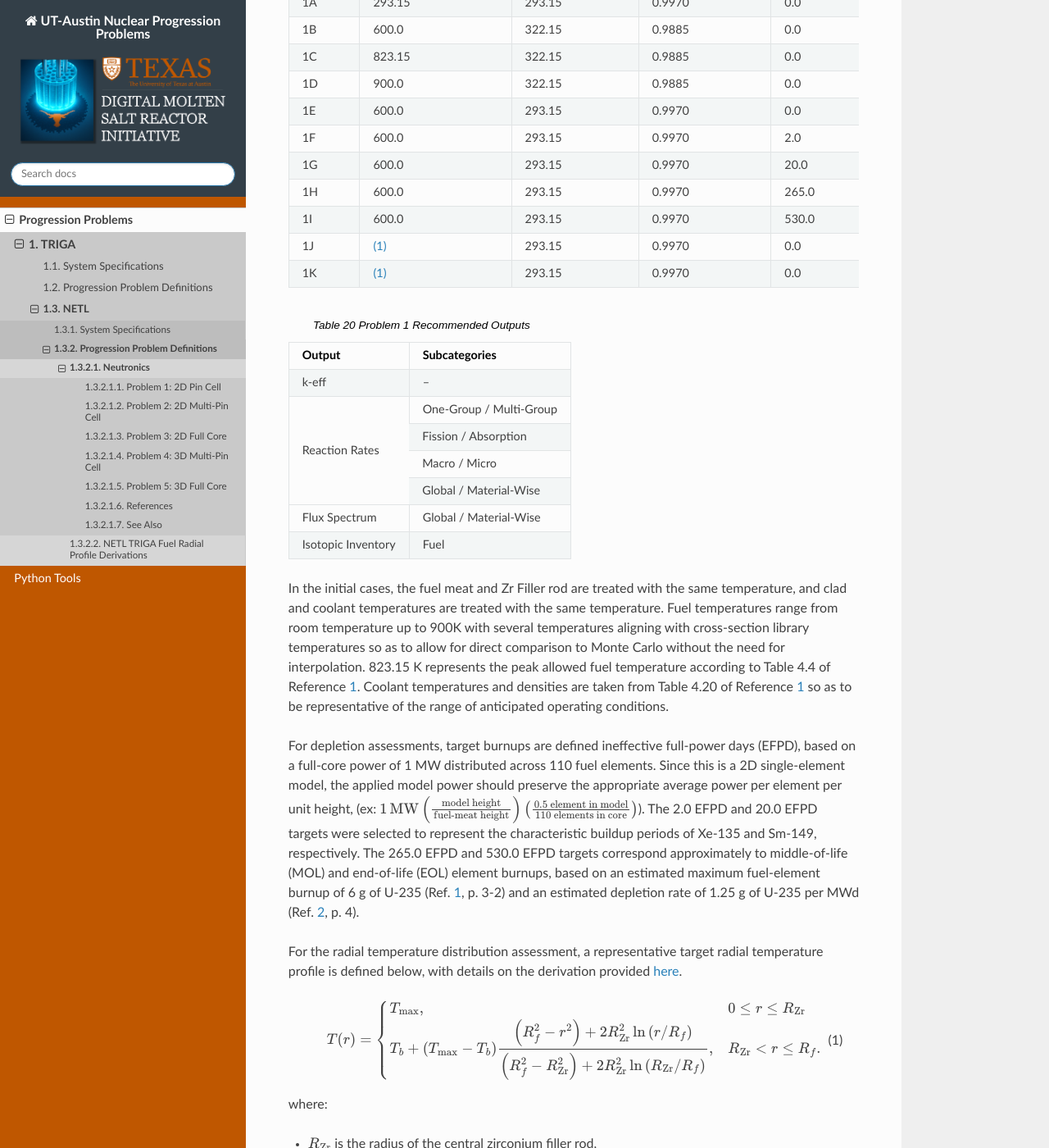
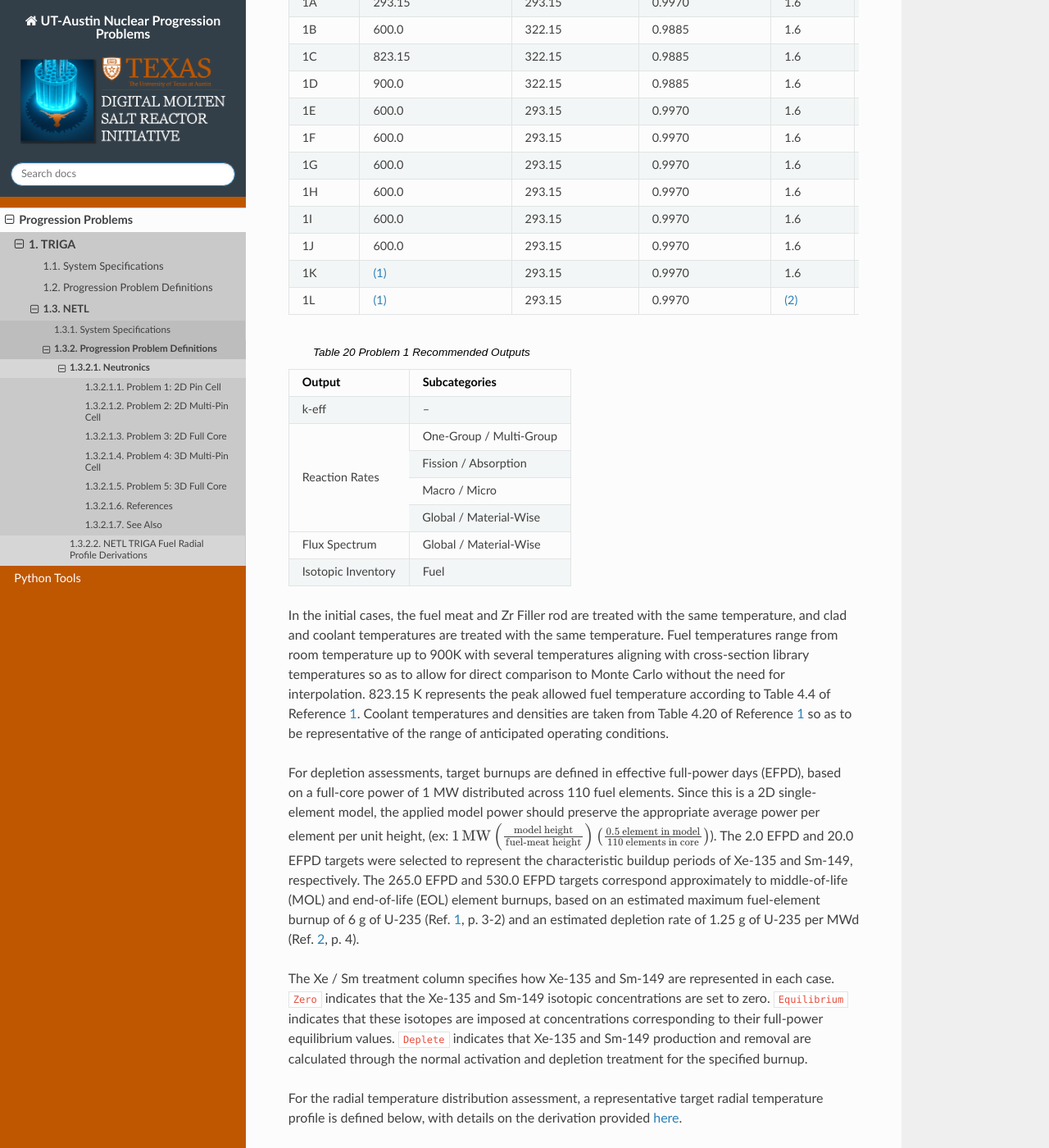
Before and after one commit to UT-Computational-NE/progression_problems, a Sphinx documentation site: the page built from docs/source/progression_problems/TRIGA/NETL/problem_definitions/neutronics.rst, in a window 1280 px wide and 1400 px high, scrolled down 1057 px. Shown: the whole window at 82% size. Built offline with Sphinx 7.4.7 and the Read the Docs theme 3.1.0, drawn with Linux system fonts in a browser that asks for light colours; some of the changed text lies outside the part shown.

Commit message:
Added Xe / Sm treatment to the Problem 1 progression problem specifications

```diff
--- a/docs/source/progression_problems/TRIGA/NETL/problem_definitions/neutronics.rst
+++ b/docs/source/progression_problems/TRIGA/NETL/problem_definitions/neutronics.rst
@@ -46,31 +46,33 @@
 .. table:: Problem 1 Definitions
    :name: table-problem-1-definitions
 
-   +---------+--------------------------------------------+--------------------+----------------------+---------------+----------------------------------------+
-   | Problem | Fuel / Zr Filler Temp. (K)                 | Non-Fuel Temp. (K) | Coolant Dens. (g/cc) | Burnup (EFPD) | H/Zr Ratio                             |
-   +=========+============================================+====================+======================+===============+========================================+
-   | 1A      |   293.15                                   | 293.15             |  0.9970              | 0.0           | 1.6                                    |
-   +---------+--------------------------------------------+--------------------+----------------------+---------------+----------------------------------------+
-   | 1B      |   600.0                                    | 322.15             |  0.9885              | 0.0           | 1.6                                    |
-   +---------+--------------------------------------------+--------------------+----------------------+---------------+----------------------------------------+
-   | 1C      |   823.15                                   | 322.15             |  0.9885              | 0.0           | 1.6                                    |
-   +---------+--------------------------------------------+--------------------+----------------------+---------------+----------------------------------------+
-   | 1D      |   900.0                                    | 322.15             |  0.9885              | 0.0           | 1.6                                    |
-   +---------+--------------------------------------------+--------------------+----------------------+---------------+----------------------------------------+
-   | 1E      |   600.0                                    | 293.15             |  0.9970              | 0.0           | 1.6                                    |
-   +---------+--------------------------------------------+--------------------+----------------------+---------------+----------------------------------------+
-   | 1F      |   600.0                                    | 293.15             |  0.9970              | 2.0           | 1.6                                    |
-   +---------+--------------------------------------------+--------------------+----------------------+---------------+----------------------------------------+
-   | 1G      |   600.0                                    | 293.15             |  0.9970              | 20.0          | 1.6                                    |
-   +---------+--------------------------------------------+--------------------+----------------------+---------------+----------------------------------------+
-   | 1H      |   600.0                                    | 293.15             |  0.9970              | 265.0         | 1.6                                    |
-   +---------+--------------------------------------------+--------------------+----------------------+---------------+----------------------------------------+
-   | 1I      |   600.0                                    | 293.15             |  0.9970              | 530.0         | 1.6                                    |
-   +---------+--------------------------------------------+--------------------+----------------------+---------------+----------------------------------------+
-   | 1J      |  :eq:`eq-triga-radial-temperature-profile` | 293.15             |  0.9970              | 0.0           | 1.6                                    |
-   +---------+--------------------------------------------+--------------------+----------------------+---------------+----------------------------------------+
-   | 1K      |  :eq:`eq-triga-radial-temperature-profile` | 293.15             |  0.9970              | 0.0           | :eq:`eq-triga-radial-hydrogen-profile` |
-   +---------+--------------------------------------------+--------------------+----------------------+---------------+----------------------------------------+
+   +---------+--------------------------------------------+--------------------+----------------------+----------------------------------------+---------------+--------------------------+
+   | Problem | Fuel / Zr Filler Temp. (K)                 | Non-Fuel Temp. (K) | Coolant Dens. (g/cc) | H/Zr Ratio                             | Burnup (EFPD) |  Xe / Sm Treatment       |
+   +=========+============================================+====================+======================+========================================+===============+==========================+
+   | 1A      |   293.15                                   | 293.15             |  0.9970              | 1.6                                    | 0.0           |  Zero                    |
+   +---------+--------------------------------------------+--------------------+----------------------+----------------------------------------+---------------+--------------------------+
+   | 1B      |   600.0                                    | 322.15             |  0.9885              | 1.6                                    | 0.0           |  Zero                    |
+   +---------+--------------------------------------------+--------------------+----------------------+----------------------------------------+---------------+--------------------------+
+   | 1C      |   823.15                                   | 322.15             |  0.9885              | 1.6                                    | 0.0           |  Zero                    |
+   +---------+--------------------------------------------+--------------------+----------------------+----------------------------------------+---------------+--------------------------+
+   | 1D      |   900.0                                    | 322.15             |  0.9885              | 1.6                                    | 0.0           |  Zero                    |
+   +---------+--------------------------------------------+--------------------+----------------------+----------------------------------------+---------------+--------------------------+
+   | 1E      |   600.0                                    | 293.15             |  0.9970              | 1.6                                    | 0.0           |  Zero                    |
+   +---------+--------------------------------------------+--------------------+----------------------+----------------------------------------+---------------+--------------------------+
+   | 1F      |   600.0                                    | 293.15             |  0.9970              | 1.6                                    | 0.0           |  Equilibrium             |
+   +---------+--------------------------------------------+--------------------+----------------------+----------------------------------------+---------------+--------------------------+
+   | 1G      |   600.0                                    | 293.15             |  0.9970              | 1.6                                    | 2.0           |  Deplete                 |
+   +---------+--------------------------------------------+--------------------+----------------------+----------------------------------------+---------------+--------------------------+
+   | 1H      |   600.0                                    | 293.15             |  0.9970              | 1.6                                    | 20.0          |  Deplete                 |
+   +---------+--------------------------------------------+--------------------+----------------------+----------------------------------------+---------------+--------------------------+
+   | 1I      |   600.0                                    | 293.15             |  0.9970              | 1.6                                    | 265.0         |  Deplete                 |
+   +---------+--------------------------------------------+--------------------+----------------------+----------------------------------------+---------------+--------------------------+
+   | 1J      |   600.0                                    | 293.15             |  0.9970              | 1.6                                    | 530.0         |  Deplete                 |
+   +---------+--------------------------------------------+--------------------+----------------------+----------------------------------------+---------------+--------------------------+
+   | 1K      |  :eq:`eq-triga-radial-temperature-profile` | 293.15             |  0.9970              | 1.6                                    | 0.0           |  Zero                    |
+   +---------+--------------------------------------------+--------------------+----------------------+----------------------------------------+---------------+--------------------------+
+   | 1L      |  :eq:`eq-triga-radial-temperature-profile` | 293.15             |  0.9970              | :eq:`eq-triga-radial-hydrogen-profile` | 0.0           |  Zero                    |
+   +---------+--------------------------------------------+--------------------+----------------------+----------------------------------------+---------------+--------------------------+
 
 
 .. table:: Problem 1 Recommended Outputs
@@ -101,7 +103,7 @@
 temperatures and densities are taken from Table 4.20 of Reference 1_ so as to be representative of
 the range of anticipated operating conditions.
 
-For depletion assessments, target burnups are defined ineffective full-power days (EFPD), based on a
+For depletion assessments, target burnups are defined in effective full-power days (EFPD), based on a
 full-core power of 1 MW distributed across 110 fuel elements. Since this is a 2D single-element model,
 the applied model power should preserve the appropriate average power per element per unit height,
 (ex: :math:`1\,\mathrm{MW}\left(\frac{\text{model height}}{\text{fuel-meat height}}\right)\left(\frac{0.5\ \text{element in model}}{110\ \text{elements in core}}\right)`).
@@ -109,6 +111,12 @@
 and Sm-149, respectively. The 265.0 EFPD and 530.0 EFPD targets correspond approximately to
 middle-of-life (MOL) and end-of-life (EOL) element burnups, based on an estimated maximum fuel-element burnup
 of 6 g of U-235 (Ref. 1_, p. 3-2) and an estimated depletion rate of 1.25 g of U-235 per MWd (Ref. 2_, p. 4).
+
+The Xe / Sm treatment column specifies how Xe-135 and Sm-149 are represented in each case. ``Zero`` indicates
+that the Xe-135 and Sm-149 isotopic concentrations are set to zero. ``Equilibrium`` indicates that these
+isotopes are imposed at concentrations corresponding to their full-power equilibrium values. ``Deplete``
+indicates that Xe-135 and Sm-149 production and removal are calculated through the normal activation and
+depletion treatment for the specified burnup.
 
 For the radial temperature distribution assessment, a representative target
 radial temperature profile is defined below, with details on the derivation
```
